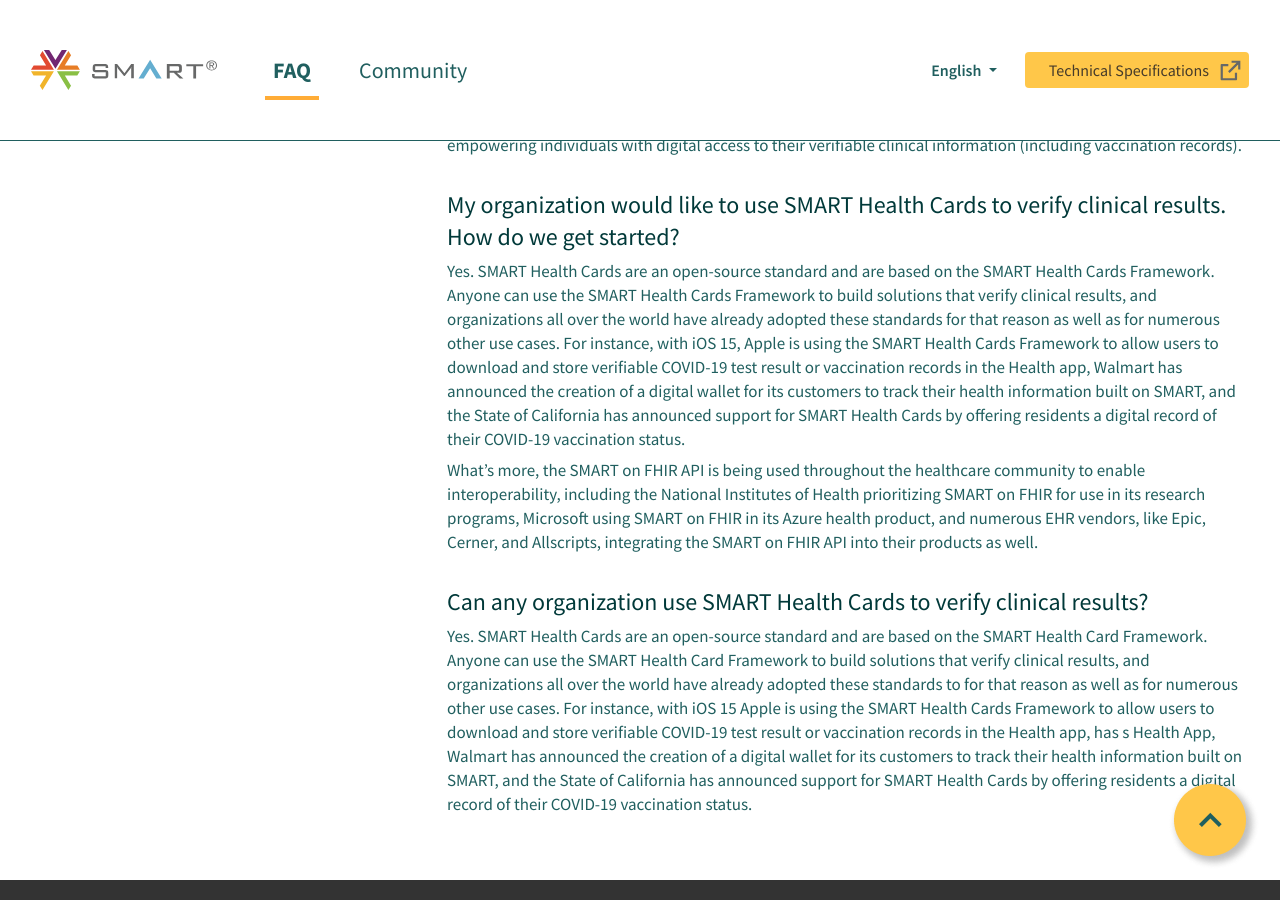
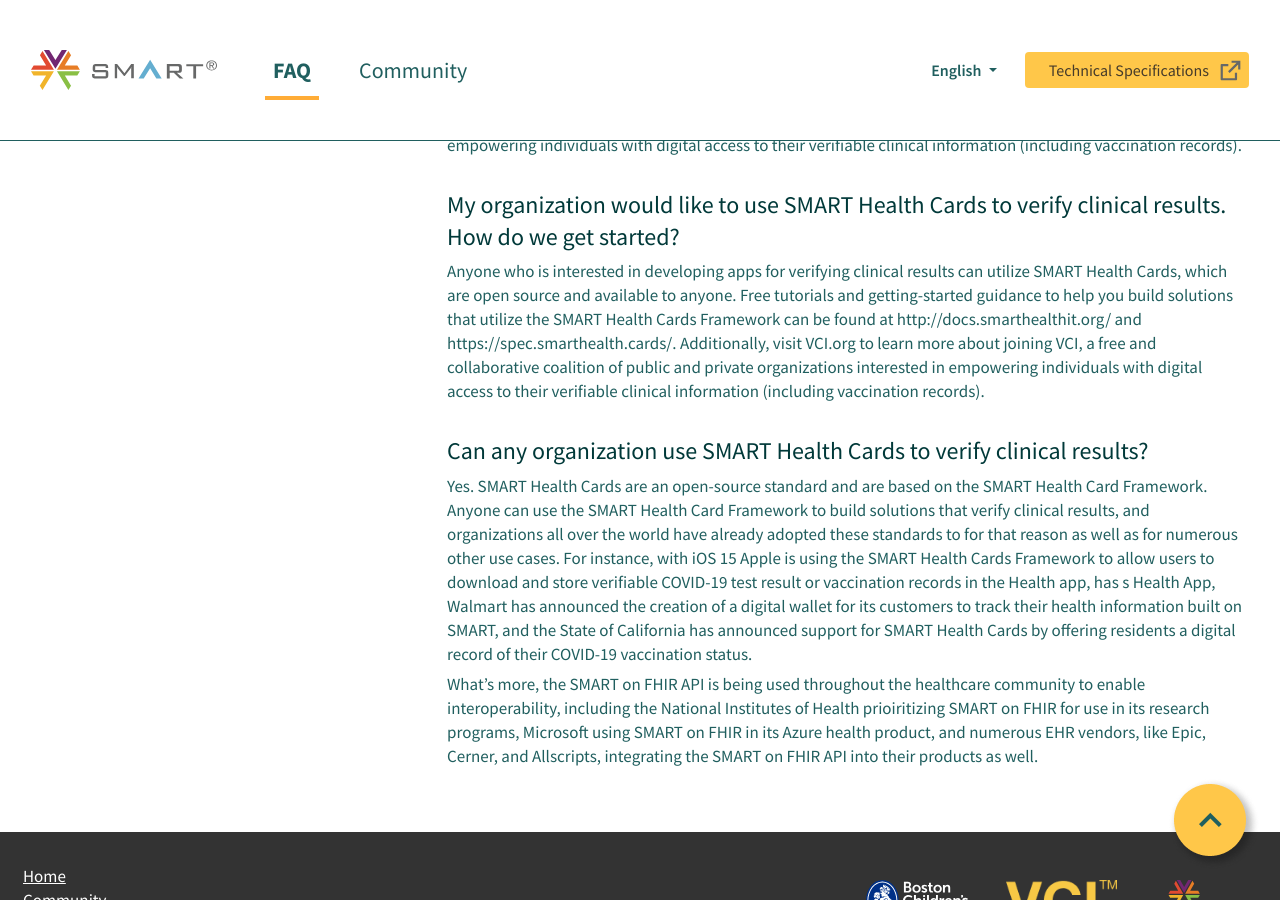
Before and after one commit to smart-health-cards/staging, a Jekyll site: the page built from en/faq.html, in a window 1280 px wide and 900 px high, scrolled down 4344 px. Built offline with Jekyll 4.4.1, drawn with Linux system fonts in a browser that asks for light colours.

Commit message:
Phase 3 - Update English FAQ copy

```diff
--- a/en/faq.html
+++ b/en/faq.html
@@ -459,11 +459,7 @@
                             <a href="faq.html#My-organization-would-like-to-use-SMART-Health-Cards-to-verify-clinical-results-How-do-we-get-started" class="question">My organization would like to use SMART Health Cards to verify clinical results. How do we get started?</a>
                         </p>
                         <p class="answer">
-                            Yes. SMART Health Cards are an open-source standard and are based on the SMART Health Cards Framework. Anyone can use the SMART Health Cards Framework to build solutions that verify clinical results, and organizations all over the world have already adopted these standards for that reason as well as for numerous other use cases. For instance, with iOS 15, Apple is using the SMART Health Cards Framework to allow users to download and store verifiable COVID-19 test result or vaccination records in the Health app, Walmart has announced the creation of a digital wallet for its customers to track their health information built on SMART, and the State of California has announced support for SMART Health Cards by offering residents a digital record of their COVID-19 vaccination status.
-                        </p>
-
-                        <p class="answer">
-                            What’s more, the SMART on FHIR API is being used throughout the healthcare community to enable interoperability, including the National Institutes of Health prioritizing SMART on FHIR for use in its research programs, Microsoft using SMART on FHIR in its Azure health product, and numerous EHR vendors, like Epic, Cerner, and Allscripts, integrating the SMART on FHIR API into their products as well.
+                            Anyone who is interested in developing apps for verifying clinical results can utilize SMART Health Cards, which are open source and available to anyone. Free tutorials and getting-started guidance to help you build solutions that utilize the SMART Health Cards Framework can be found at http://docs.smarthealthit.org/ and https://spec.smarthealth.cards/. Additionally, visit VCI.org to learn more about joining VCI, a free and collaborative coalition of public and private organizations interested in empowering individuals with digital access to their verifiable clinical information (including vaccination records).
                         </p>
                     </div>
                 </div>
@@ -476,6 +472,9 @@
                         <p class="answer">
                             Yes. SMART Health Cards are an open-source standard and are based on the SMART Health Card Framework. Anyone can use the SMART Health Card Framework to build solutions that verify clinical results, and organizations all over the world have already adopted these standards to for that reason as well as for numerous other use cases. For instance, with iOS 15 Apple is using the SMART Health Cards Framework to allow users to download and store verifiable COVID-19 test result or vaccination records in the Health app, has s Health App, Walmart has announced the creation of a digital wallet for its customers to track their health information built on SMART, and the State of California has announced support for SMART Health Cards by offering residents a digital record of their COVID-19 vaccination status.
                         </p>
+                        <p class="answer">
+                            What’s more, the SMART on FHIR API is being used throughout the healthcare community to enable interoperability, including the National Institutes of Health prioiritizing SMART on FHIR for use in its research programs, Microsoft using SMART on FHIR in its Azure health product, and numerous EHR vendors, like Epic, Cerner, and Allscripts, integrating the SMART on FHIR API into their products as well.
+                        </p>
                     </div>
                 </div>
             </div>
```
